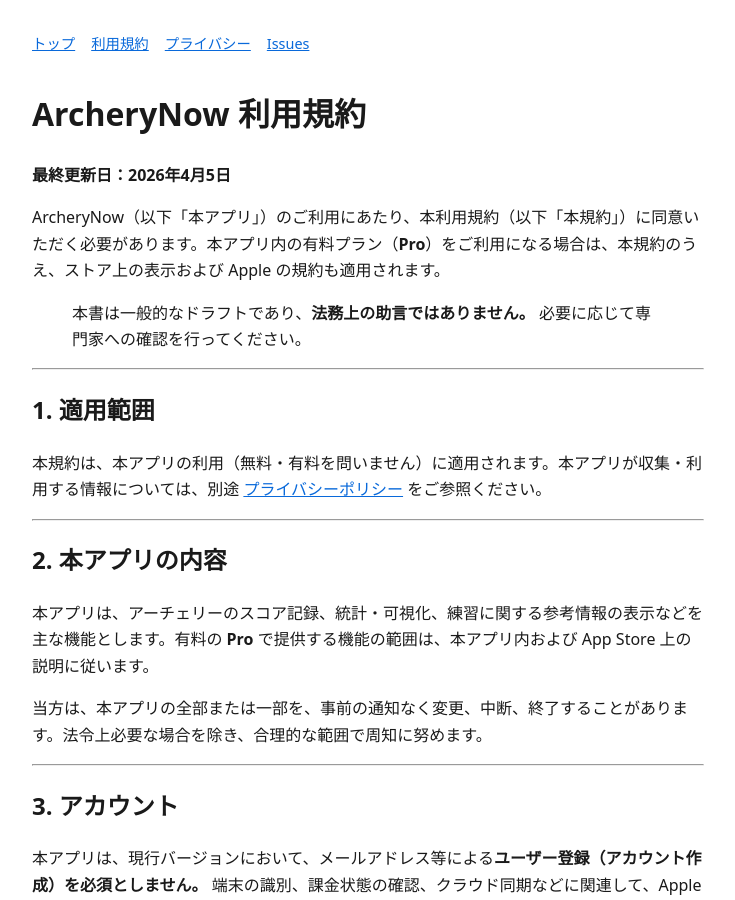
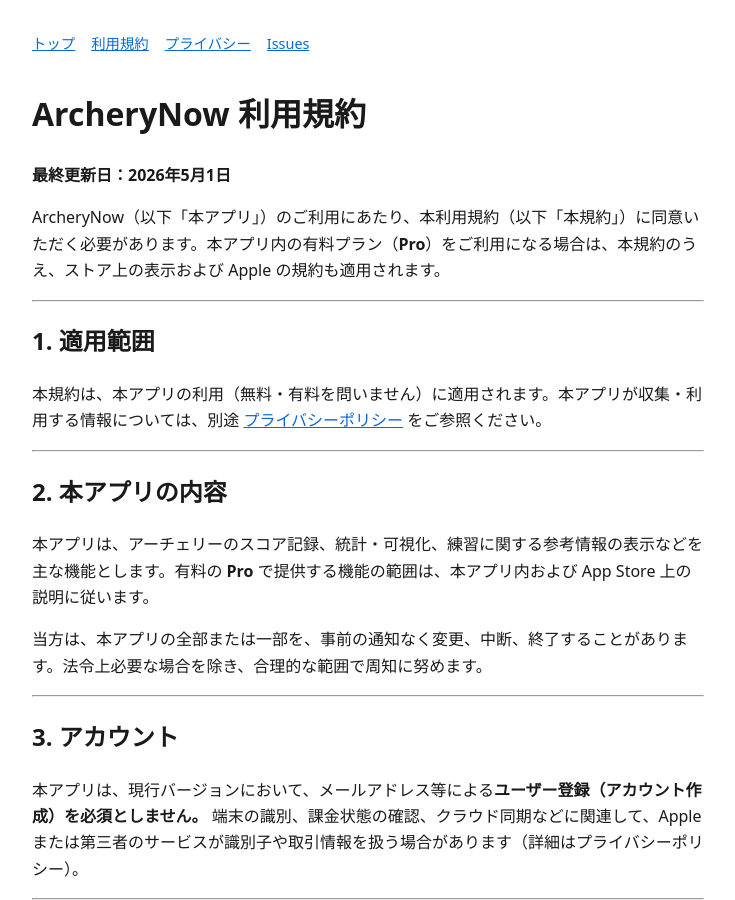
Before and after one commit to kit0kit0/ArcheryNow, a Jekyll site: the page built from docs/legal/ja/terms-of-service.md, in a window 1280 px wide and 900 px high. Shown: the whole window, without its empty margins (272-1007 px from the left). Built offline with Jekyll 4.4.1, drawn with Linux system fonts in a browser that asks for light colours.

Commit message:
Update Japanese legal pages for review
Co-authored-by: Cursor <cursoragent@cursor.com>

```diff
--- a/docs/legal/ja/terms-of-service.md
+++ b/docs/legal/ja/terms-of-service.md
@@ -13,11 +13,9 @@ nav_issues: Issues
 
 # ArcheryNow 利用規約
 
-**最終更新日：2026年4月5日**
+**最終更新日：2026年5月1日**
 
 ArcheryNow（以下「本アプリ」）のご利用にあたり、本利用規約（以下「本規約」）に同意いただく必要があります。本アプリ内の有料プラン（**Pro**）をご利用になる場合は、本規約のうえ、ストア上の表示および Apple の規約も適用されます。
-
-> 本書は一般的なドラフトであり、**法務上の助言ではありません。** 必要に応じて専門家への確認を行ってください。
 
 ---
 
```
Also changed, not shown: docs/legal/ja/privacy-policy.md (+0 -2 lines).
